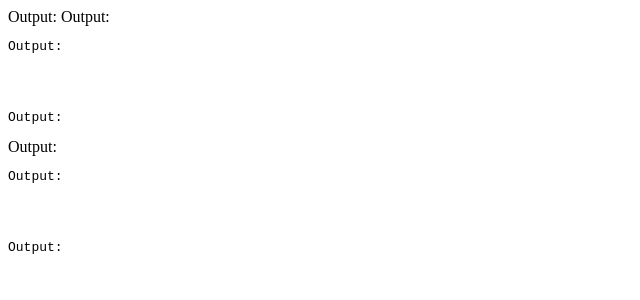
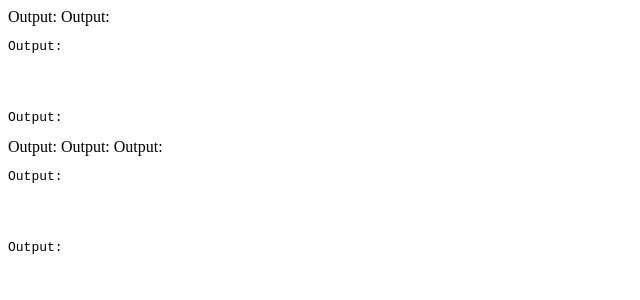
Before and after one commit to ciscoheat/svelte5-bind-hydrate, a SvelteKit app: page / in a window 1280 px wide. Shown: the top 300 px of the page, without its empty margins (0-640 px from the left). Built offline with nearby package versions, Linux system fonts and the light colour scheme.

Commit message:
One more test case.

```diff
--- a/src/routes/+page.svelte
+++ b/src/routes/+page.svelte
@@ -34,6 +34,16 @@ Output: {#if output}{output}{/if}
 Output: {output}
 </pre>
 
+<!-- Does not work with the output prop inside an element either -->
+
+<!-- Fails -->
+<span>Output:</span><span
+	>{#if output}{output}{/if}</span
+>
+
+<!-- Fails -->
+<span>Output:</span> <span>{output}</span>
+
 <!-- Testing output.length works! -->
 
 <!-- OK -->
```
